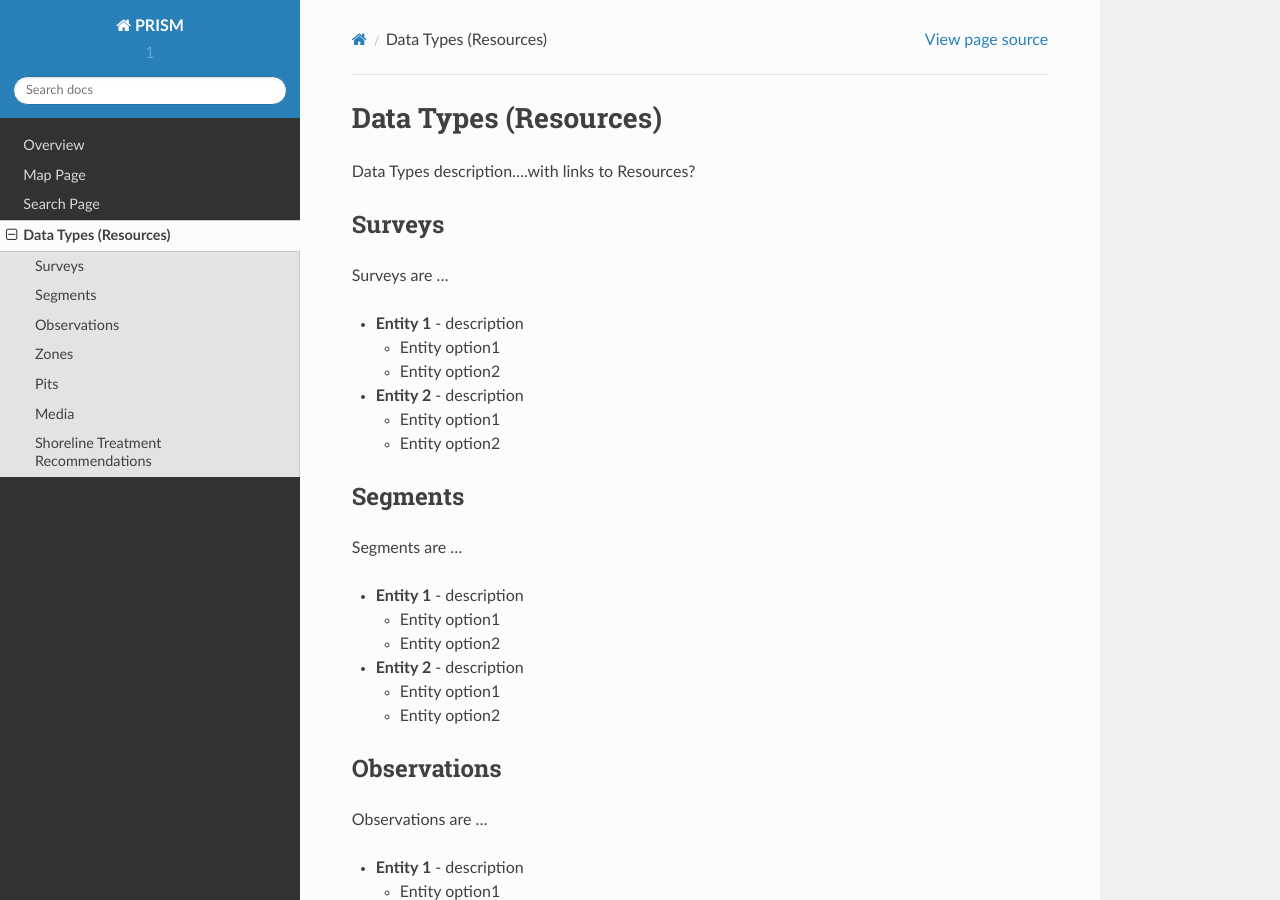
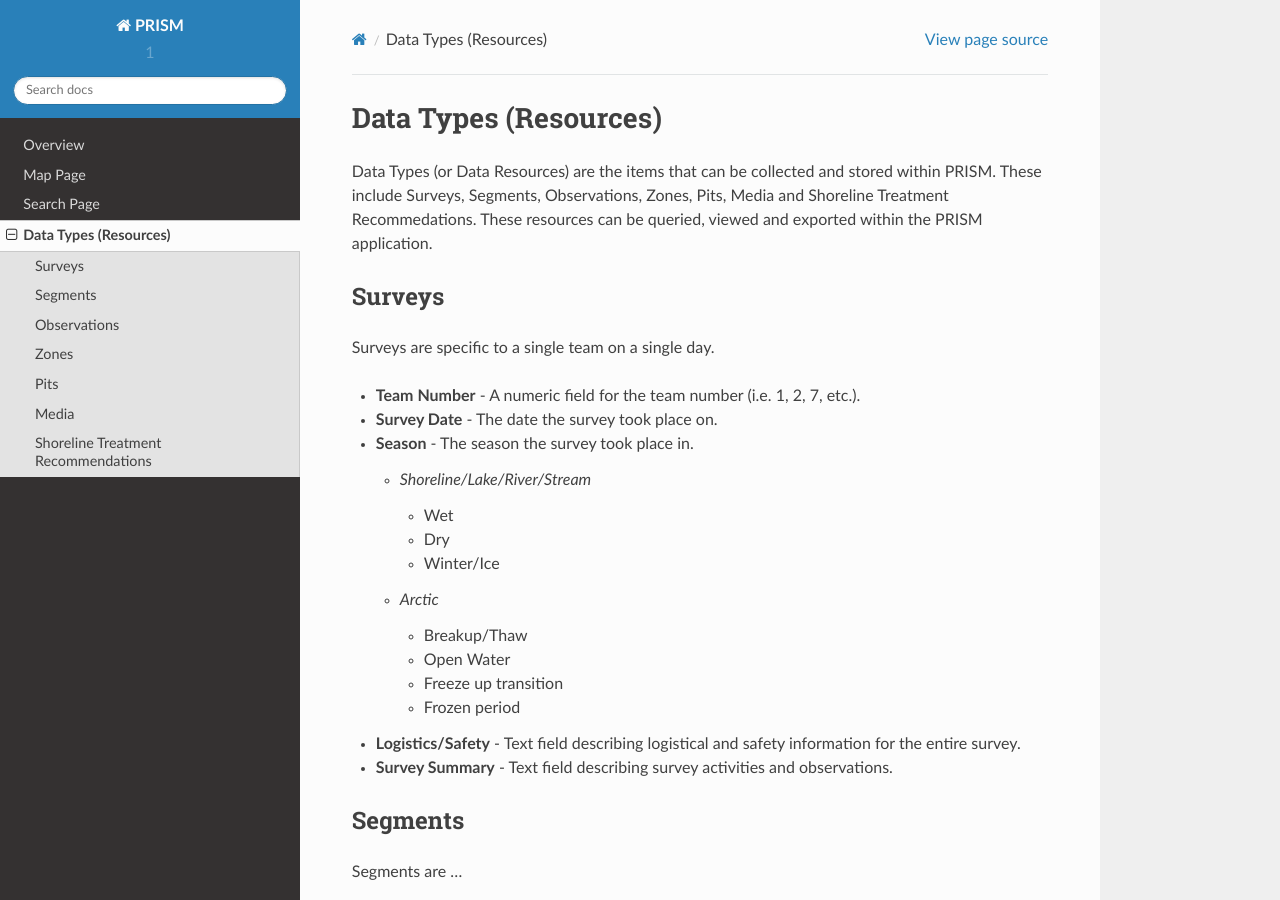
Before and after one commit to agraham/PRISM_rtd, a Sphinx documentation site: the page built from docs/resources.rst, in a window 1280 px wide and 900 px high. Built offline with Sphinx 7.4.7 and the Read the Docs theme 2.0.0, drawn with Linux system fonts in a browser that asks for light colours.

Commit message:
Update resources.rst

```diff
--- a/docs/resources.rst
+++ b/docs/resources.rst
@@ -1,21 +1,31 @@
 Data Types (Resources)
 ========
 
-Data Types description....with links to Resources?
+Data Types (or Data Resources) are the items that can be collected and stored within PRISM.  These include Surveys, Segments, Observations, Zones, Pits, Media and Shoreline Treatment Recommedations.  These resources can be queried, viewed and exported within the PRISM application.
 
 Surveys
 --------
-Surveys are ...
+Surveys are specific to a single team on a single day.
 
-- **Entity 1** - description
+- **Team Number** - A numeric field for the team number (i.e. 1, 2, 7, etc.).
 
-  * Entity option1
-  * Entity option2
+- **Survey Date** - The date the survey took place on.
 
-- **Entity 2** - description
+- **Season** - The season the survey took place in.
 
-  * Entity option1
-  * Entity option2
+  * *Shoreline/Lake/River/Stream*
+   * Wet
+   * Dry
+   * Winter/Ice
+  * *Arctic*
+   * Breakup/Thaw
+   * Open Water
+   * Freeze up transition
+   * Frozen period
+
+- **Logistics/Safety** - Text field describing logistical and safety information for the entire survey.
+
+- **Survey Summary** - Text field describing survey activities and observations.
 
 Segments
 --------
```
